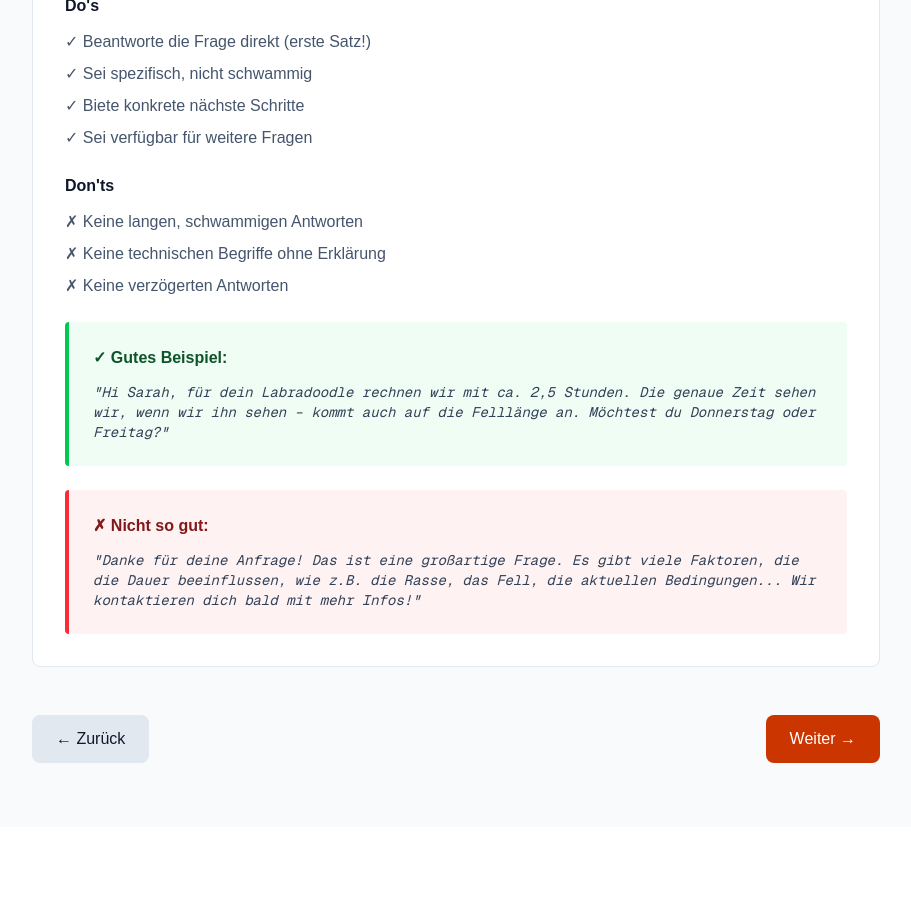
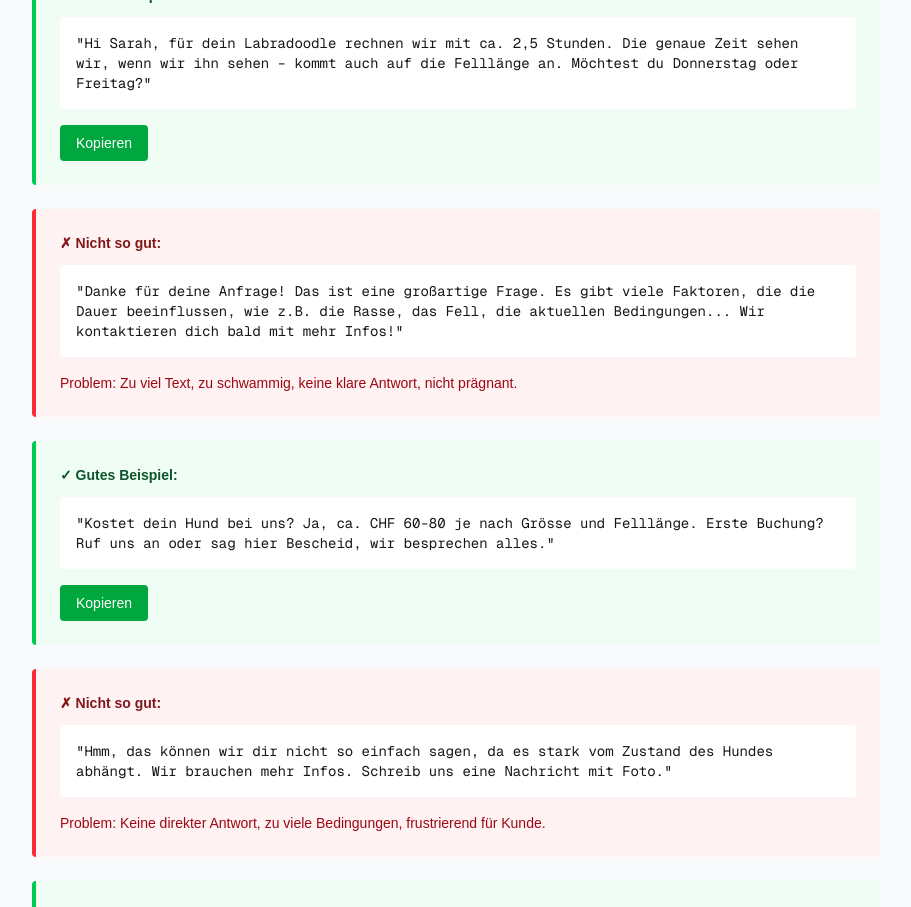
Before and after one commit to HPK-maker-tech/Brand-Voice-Guide, a Next.js app: page /consideration in a window 1280 px wide. Shown: the part 820-1727 px from the top of the page, without its empty margins (184-1095 px from the left). Before the commit the page ends 1647 px from the top, so only its background shows below. Built offline with nearby package versions, Linux system fonts and the light colour scheme.

Commit message:
Consideration: restructure layout to match Awareness page format
- Add 3 good and 3 bad examples with copy buttons
- Move Do's & Don'ts to 'Zusammenfassung' section at bottom
- Use 2-column grid layout for summary

```diff
--- a/app/consideration/page.tsx
+++ b/app/consideration/page.tsx
@@ -2,9 +2,18 @@
 
 import Link from "next/link";
 import Image from "next/image";
+import { useState } from "react";
 import Navigation from "../components/Navigation";
 
 export default function ConsiderationPage() {
+  const [copied, setCopied] = useState<string | null>(null);
+
+  const copyToClipboard = (text: string, id: string) => {
+    navigator.clipboard.writeText(text);
+    setCopied(id);
+    setTimeout(() => setCopied(null), 2000);
+  };
+
   return (
     <main className="min-h-screen bg-slate-50">
       <Navigation />
@@ -23,38 +32,104 @@ export default function ConsiderationPage() {
         <h1 className="text-4xl font-bold text-slate-900 mb-4">Consideration</h1>
         <p className="text-xl text-slate-600 mb-12">Kunde interessiert sich – beantworte Fragen</p>
 
-        <section className="bg-white p-8 rounded-lg border border-slate-200 mb-8">
-          <h2 className="text-2xl font-bold text-slate-900 mb-4">Kundenfragen beantworten</h2>
-          <p className="text-slate-600 mb-4">(Email, Telefon, Chat)</p>
-          <p className="text-slate-600 mb-6"><strong>Tone:</strong> Hilfreich, kompetent, freundlich – ohne Umschweife.</p>
+        <section className="space-y-8 mb-16">
+          <div>
+            <h2 className="text-2xl font-bold text-slate-900 mb-4">Kundenfragen beantworten</h2>
+            <p className="text-slate-600 mb-4">(Email, Telefon, Chat)</p>
+            <p className="text-slate-600 mb-6"><strong>Tone:</strong> Hilfreich, kompetent, freundlich – ohne Umschweife.</p>
 
-          <h3 className="font-bold text-slate-900 mb-3">Do's</h3>
-          <ul className="space-y-2 text-slate-600 mb-6">
-            <li>✓ Beantworte die Frage direkt (erste Satz!)</li>
-            <li>✓ Sei spezifisch, nicht schwammig</li>
-            <li>✓ Biete konkrete nächste Schritte</li>
-            <li>✓ Sei verfügbar für weitere Fragen</li>
-          </ul>
+            {/* Good Example 1 */}
+            <div className="bg-green-50 border-l-4 border-green-500 p-6 rounded mb-6">
+              <p className="text-sm font-bold text-green-900 mb-3">✓ Gutes Beispiel:</p>
+              <div className="bg-white p-4 rounded mb-4 font-mono text-sm">
+                <p>"Hi Sarah, für dein Labradoodle rechnen wir mit ca. 2,5 Stunden. Die genaue Zeit sehen wir, wenn wir ihn sehen – kommt auch auf die Felllänge an. Möchtest du Donnerstag oder Freitag?"</p>
+              </div>
+              <button
+                onClick={() => copyToClipboard("Hi Sarah, für dein Labradoodle rechnen wir mit ca. 2,5 Stunden. Die genaue Zeit sehen wir, wenn wir ihn sehen – kommt auch auf die Felllänge an. Möchtest du Donnerstag oder Freitag?", "good-example-1")}
+                className="text-sm bg-green-600 text-white px-4 py-2 rounded hover:bg-green-700 transition"
+              >
+                {copied === "good-example-1" ? "✓ Kopiert!" : "Kopieren"}
+              </button>
+            </div>
 
-          <h3 className="font-bold text-slate-900 mb-3">Don'ts</h3>
-          <ul className="space-y-2 text-slate-600 mb-6">
-            <li>✗ Keine langen, schwammigen Antworten</li>
-            <li>✗ Keine technischen Begriffe ohne Erklärung</li>
-            <li>✗ Keine verzögerten Antworten</li>
-          </ul>
+            {/* Bad Example 1 */}
+            <div className="bg-red-50 border-l-4 border-red-500 p-6 rounded mb-6">
+              <p className="text-sm font-bold text-red-900 mb-3">✗ Nicht so gut:</p>
+              <div className="bg-white p-4 rounded mb-4 font-mono text-sm">
+                <p>"Danke für deine Anfrage! Das ist eine großartige Frage. Es gibt viele Faktoren, die die Dauer beeinflussen, wie z.B. die Rasse, das Fell, die aktuellen Bedingungen... Wir kontaktieren dich bald mit mehr Infos!"</p>
+              </div>
+              <p className="text-sm text-red-800">Problem: Zu viel Text, zu schwammig, keine klare Antwort, nicht prägnant.</p>
+            </div>
 
-          <div className="bg-green-50 border-l-4 border-green-500 p-6 rounded mb-6">
-            <p className="font-bold text-green-900 mb-3">✓ Gutes Beispiel:</p>
-            <p className="text-slate-700 font-mono text-sm italic">
-              "Hi Sarah, für dein Labradoodle rechnen wir mit ca. 2,5 Stunden. Die genaue Zeit sehen wir, wenn wir ihn sehen – kommt auch auf die Felllänge an. Möchtest du Donnerstag oder Freitag?"
-            </p>
-          </div>
+            {/* Good Example 2 */}
+            <div className="bg-green-50 border-l-4 border-green-500 p-6 rounded mb-6">
+              <p className="text-sm font-bold text-green-900 mb-3">✓ Gutes Beispiel:</p>
+              <div className="bg-white p-4 rounded mb-4 font-mono text-sm">
+                <p>"Kostet dein Hund bei uns? Ja, ca. CHF 60-80 je nach Grösse und Felllänge. Erste Buchung? Ruf uns an oder sag hier Bescheid, wir besprechen alles."</p>
+              </div>
+              <button
+                onClick={() => copyToClipboard("Kostet dein Hund bei uns? Ja, ca. CHF 60-80 je nach Grösse und Felllänge. Erste Buchung? Ruf uns an oder sag hier Bescheid, wir besprechen alles.", "good-example-2")}
+                className="text-sm bg-green-600 text-white px-4 py-2 rounded hover:bg-green-700 transition"
+              >
+                {copied === "good-example-2" ? "✓ Kopiert!" : "Kopieren"}
+              </button>
+            </div>
 
-          <div className="bg-red-50 border-l-4 border-red-500 p-6 rounded">
-            <p className="font-bold text-red-900 mb-3">✗ Nicht so gut:</p>
-            <p className="text-slate-700 font-mono text-sm italic">
-              "Danke für deine Anfrage! Das ist eine großartige Frage. Es gibt viele Faktoren, die die Dauer beeinflussen, wie z.B. die Rasse, das Fell, die aktuellen Bedingungen... Wir kontaktieren dich bald mit mehr Infos!"
-            </p>
+            {/* Bad Example 2 */}
+            <div className="bg-red-50 border-l-4 border-red-500 p-6 rounded mb-6">
+              <p className="text-sm font-bold text-red-900 mb-3">✗ Nicht so gut:</p>
+              <div className="bg-white p-4 rounded mb-4 font-mono text-sm">
+                <p>"Hmm, das können wir dir nicht so einfach sagen, da es stark vom Zustand des Hundes abhängt. Wir brauchen mehr Infos. Schreib uns eine Nachricht mit Foto."</p>
+              </div>
+              <p className="text-sm text-red-800">Problem: Keine direkter Antwort, zu viele Bedingungen, frustrierend für Kunde.</p>
+            </div>
+
+            {/* Good Example 3 */}
+            <div className="bg-green-50 border-l-4 border-green-500 p-6 rounded mb-6">
+              <p className="text-sm font-bold text-green-900 mb-3">✓ Gutes Beispiel:</p>
+              <div className="bg-white p-4 rounded mb-4 font-mono text-sm">
+                <p>"Kann dein Hund Flöhe haben? Ja, möglich. Das klären wir vor der Grooming. Falls ja: kurzes Bad vorher, und wir informieren dich. Kein Problem."</p>
+              </div>
+              <button
+                onClick={() => copyToClipboard("Kann dein Hund Flöhe haben? Ja, möglich. Das klären wir vor der Grooming. Falls ja: kurzes Bad vorher, und wir informieren dich. Kein Problem.", "good-example-3")}
+                className="text-sm bg-green-600 text-white px-4 py-2 rounded hover:bg-green-700 transition"
+              >
+                {copied === "good-example-3" ? "✓ Kopiert!" : "Kopieren"}
+              </button>
+            </div>
+
+            {/* Bad Example 3 */}
+            <div className="bg-red-50 border-l-4 border-red-500 p-6 rounded mb-8">
+              <p className="text-sm font-bold text-red-900 mb-3">✗ Nicht so gut:</p>
+              <div className="bg-white p-4 rounded mb-4 font-mono text-sm">
+                <p>"Das ist eine medizinische Frage, die solltest du mit deinem Tierarzt besprechen. Wir sind keine Experten auf diesem Gebiet. Kontaktiere einen Profi."</p>
+              </div>
+              <p className="text-sm text-red-800">Problem: Abweisend, nicht hilfreich, wirkt nicht kompetent.</p>
+            </div>
+
+            <div className="bg-white p-8 rounded-lg border border-slate-200">
+              <h3 className="text-2xl font-bold text-slate-900 mb-6">Zusammenfassung</h3>
+              <div className="grid grid-cols-2 gap-8">
+                <div>
+                  <h4 className="font-bold text-green-700 mb-4">✓ Do's</h4>
+                  <ul className="space-y-2 text-slate-600">
+                    <li>• Beantworte die Frage direkt (erste Satz!)</li>
+                    <li>• Sei spezifisch, nicht schwammig</li>
+                    <li>• Biete konkrete nächste Schritte</li>
+                    <li>• Sei verfügbar für weitere Fragen</li>
+                  </ul>
+                </div>
+
+                <div>
+                  <h4 className="font-bold text-red-700 mb-4">✗ Don'ts</h4>
+                  <ul className="space-y-2 text-slate-600">
+                    <li>• Keine langen, schwammigen Antworten</li>
+                    <li>• Keine technischen Begriffe ohne Erklärung</li>
+                    <li>• Keine verzögerten Antworten</li>
+                  </ul>
+                </div>
+              </div>
+            </div>
           </div>
         </section>
 
```
